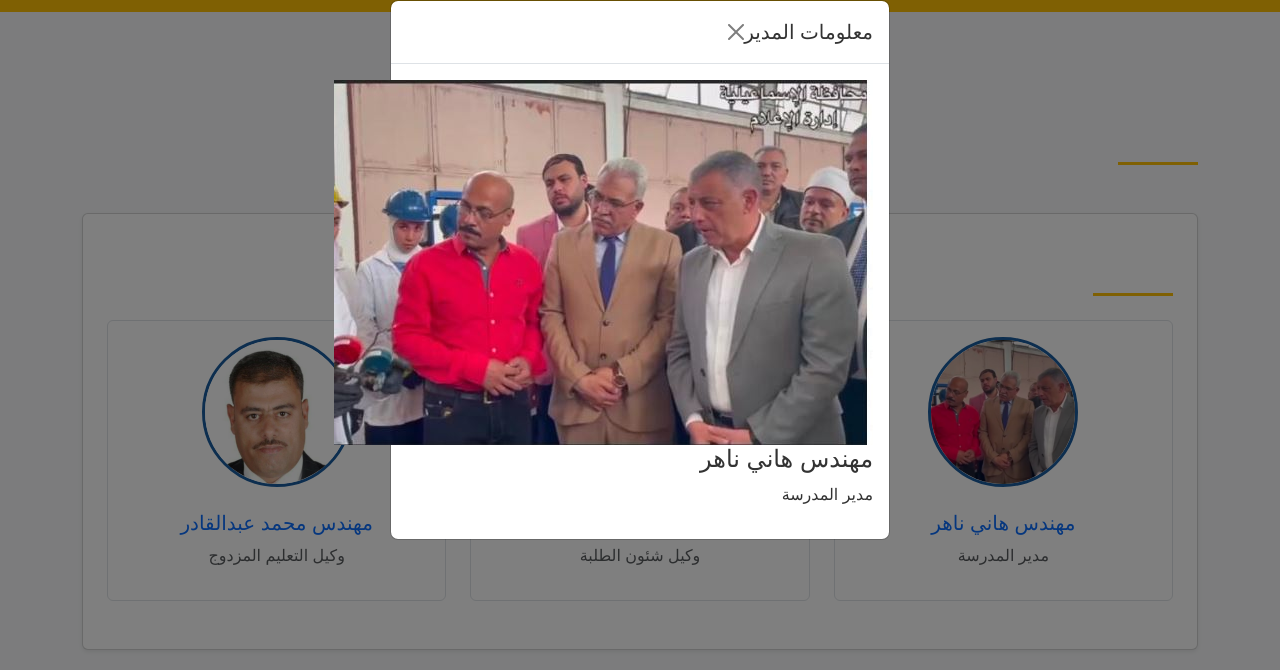
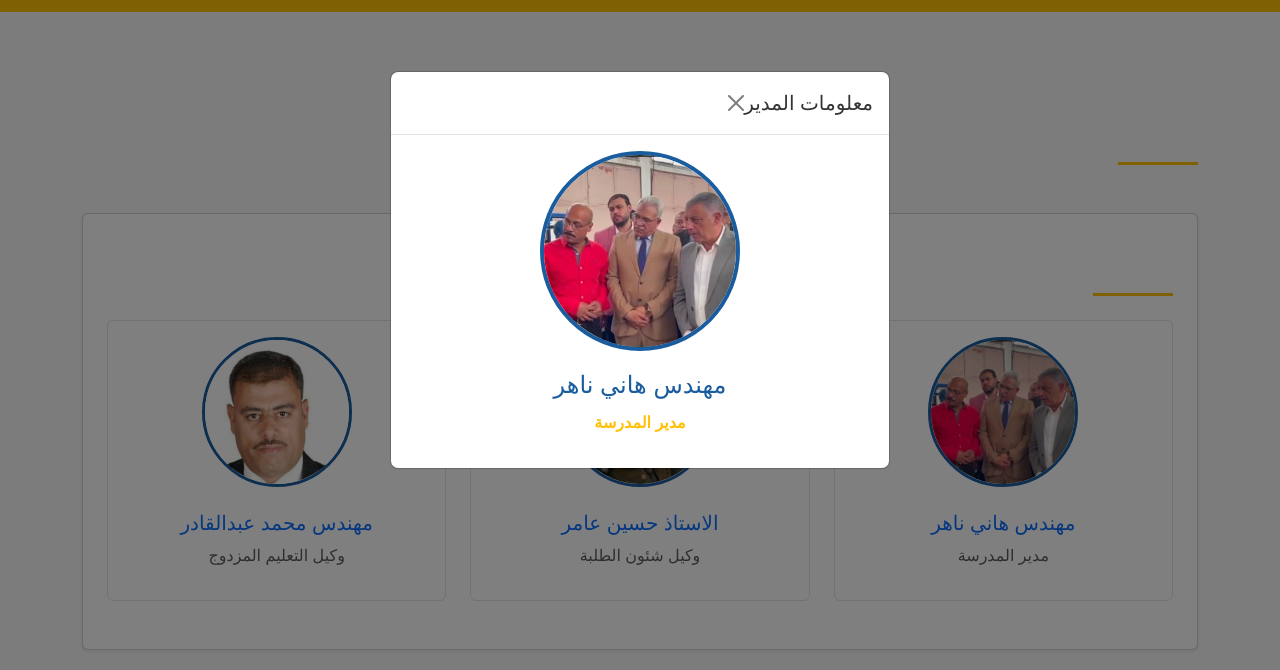
Before and after one commit to Alaafared/Myschool, a plain HTML site: page administration.html in a window 1280 px wide. Both pictures are taken after a click on the picture 1003 px from the left and 541 px from the top of the page. Shown: the part 130-800 px from the top of the page. Drawn offline with nearby package versions, Linux system fonts and the light colour scheme; a script that the page names is missing; a web font is replaced by a local one.

Commit message:
Update style.css

```diff
--- a/css/style.css
+++ b/css/style.css
@@ -365,3 +365,41 @@ footer {
         height: 60px;
     }
 }
+/* إضافة إلى ملف style.css */
+.teacher-img {
+    cursor: pointer;
+    transition: transform 0.3s;
+}
+
+.teacher-img:hover {
+    transform: scale(1.05);
+}
+
+.modal-img {
+    width: 200px;
+    height: 200px;
+    object-fit: cover;
+    border-radius: 50%;
+    margin: 0 auto 20px;
+    display: block;
+    border: 4px solid var(--primary-color);
+}
+
+.modal-teacher-info {
+    text-align: center;
+}
+
+.modal-teacher-info h4 {
+    color: var(--primary-color);
+    margin-bottom: 10px;
+}
+
+.modal-teacher-info p.position {
+    font-weight: bold;
+    color: var(--secondary-color);
+}
+
+.modal-teacher-info p.bio {
+    margin-top: 15px;
+    line-height: 1.8;
+}
```
